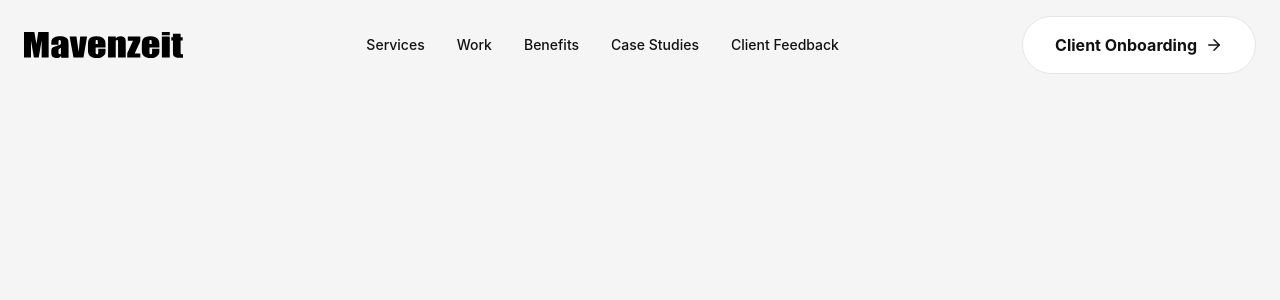
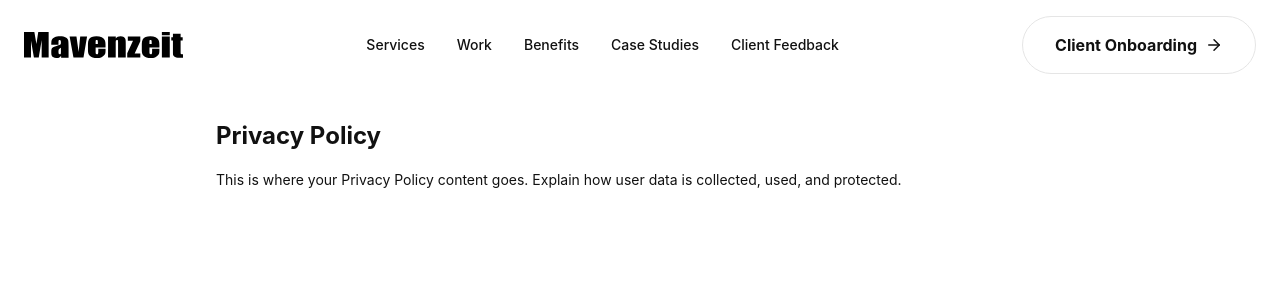
Before and after one commit to Chandrikamohan/Mavenzeit, a React (Vite) app: page /privacy-policy in a window 1280 px wide. Shown: the top 300 px of the page. Built offline with nearby package versions, Linux system fonts and the light colour scheme.

Commit message:
Added Privacy policy page

```diff
--- a/src/App.tsx
+++ b/src/App.tsx
@@ -1,5 +1,6 @@
 import { useState, useEffect } from 'react';
 import { motion, AnimatePresence } from 'motion/react';
+
 import {
   ArrowRight,
   Check,
@@ -27,7 +28,9 @@ import Navbar from './Navbar';
 import { Outlet } from 'react-router-dom';
 import CaseStudies from './CaseStudies';
 import ClientFeedback from './ClientFeedback';
+import PrivacyPolicy from './PrivacyPolicy';
 import { BrowserRouter as Router, Routes, Route, useLocation } from 'react-router-dom';
+import { Link } from "react-router-dom";
 
 // Import images
 import fullServiceImg from './images/Full-Service-Management.png';
@@ -464,7 +467,9 @@ const Contact = () => {
             </div>
             <div>
               <p className="text-xs font-bold uppercase tracking-widest text-brand-muted mb-1">© 2026 Mavenziet, Inc.</p>
-              <p className="text-xs font-bold"><a href="#">Privacy Policy</a> · <a href="#"> Terms of Service</a></p>
+              <p className="text-xs font-bold">
+                <Link to="/privacy-policy" className="hover:underline">Privacy Policy and Terms of Services</Link>
+              </p>
             </div>
           </div>
         </div>
@@ -603,6 +608,7 @@ export default function App() {
         <Route path="/full-service-management" element={<FullServiceManagement />} />
         <Route path="/amazon-advertising" element={<AmazonAdvertising />} />
         <Route path="/strategy-consulting" element={<StrategyConsulting />} />
+        <Route path="/privacy-policy" element={<PrivacyPolicy />} />
         <Route path="/faqs" element={<FAQ />} />
       </Routes>
     </Router>
--- /dev/null
+++ b/src/PrivacyPolicy.tsx
@@ -0,0 +1,15 @@
+const PrivacyPolicy = () => {
+    return (
+        <section id="CaseStudies" className="py-24 px-6 bg-white">
+            <div className="p-6 max-w-4xl mx-auto">
+                <h1 className="text-2xl font-bold mb-4">Privacy Policy</h1>
+                <p className="text-sm leading-6">
+                    This is where your Privacy Policy content goes. Explain how user data is collected,
+                    used, and protected.
+                </p>
+            </div>
+        </section>
+    );
+};
+
+export default PrivacyPolicy;
```
